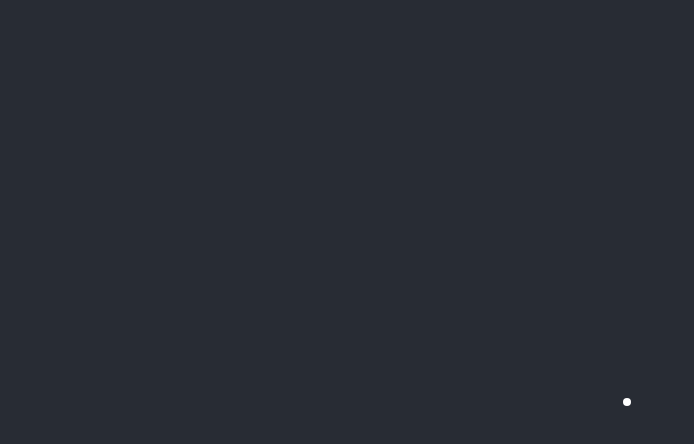
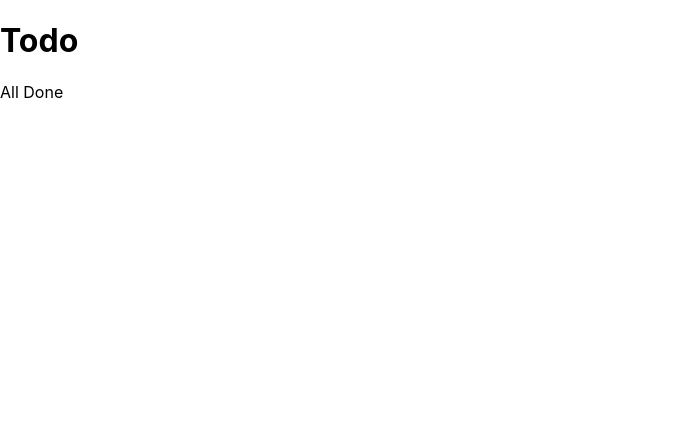
Before and after one commit to JimmyLv/dojo-scaffold-js, a React (Create React App) app: page / in a window 1280 px wide. Shown: the top 444 px of the page, without its empty margins (0-694 px from the left). Built offline with nearby package versions, Linux system fonts and the light colour scheme.

Commit message:
feat: add FilterInfo component

```diff
--- a/src/App.js
+++ b/src/App.js
@@ -1,13 +1,14 @@
 import React from 'react'
 import './App.css'
 import TodoItem from './components/TodoItem'
+import FilterInfo from './components/FilterInfo'
 
 function App() {
   return (
-    <div className="App">
-      <header className="App-header">
-        <TodoItem />
-      </header>
+    <div>
+      <h1>Todo</h1>
+      <FilterInfo filters={['All', 'Done']}/>
+      {[].forEach(item => <TodoItem {...item} />)}
     </div>
   )
 }
--- /dev/null
+++ b/src/components/FilterInfo.js
@@ -0,0 +1,7 @@
+import React from 'react'
+
+export default function FilterInfo({ filters = []}) {
+  return <div>
+    {filters.map(filter => <span>{filter} </span>)}
+  </div>
+}
```
